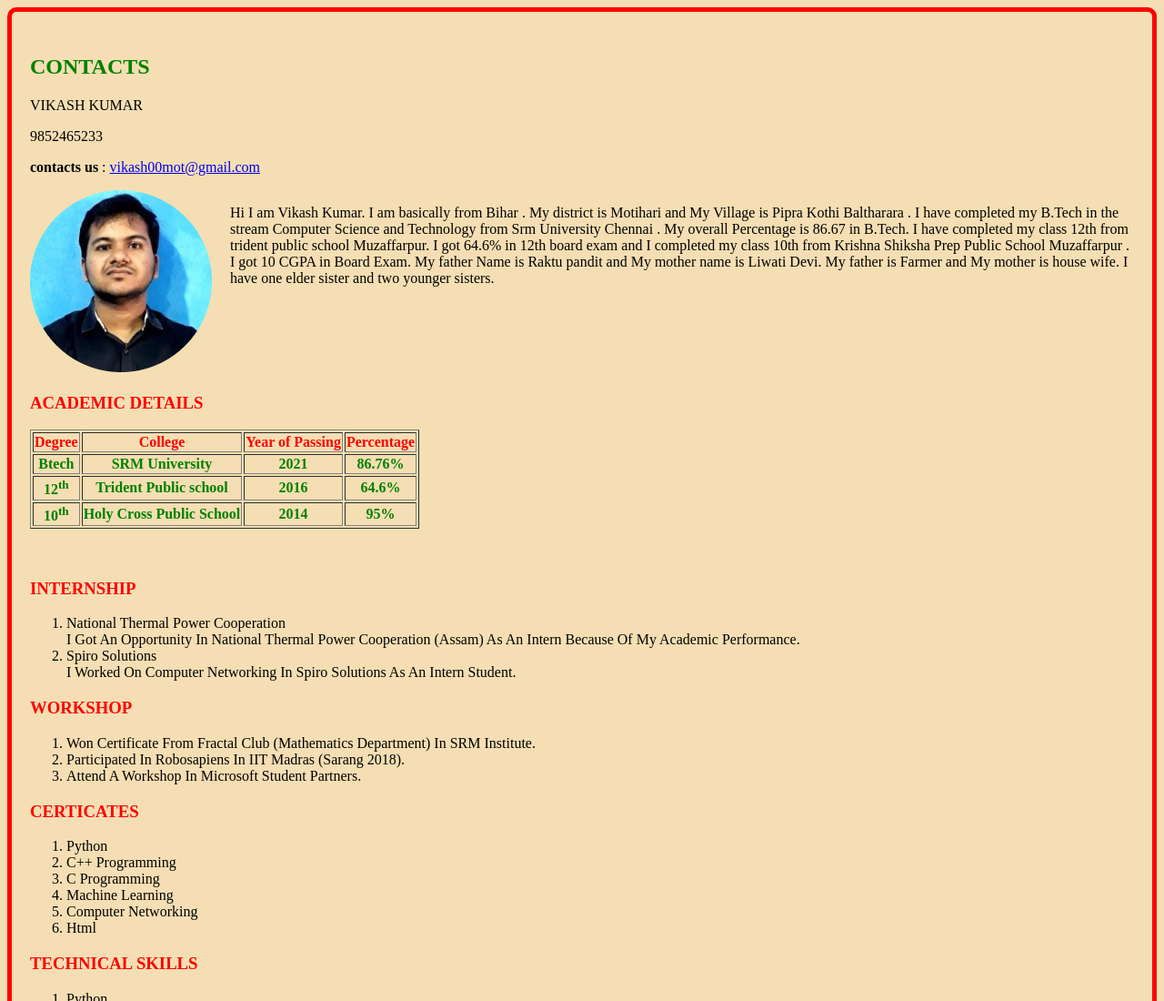
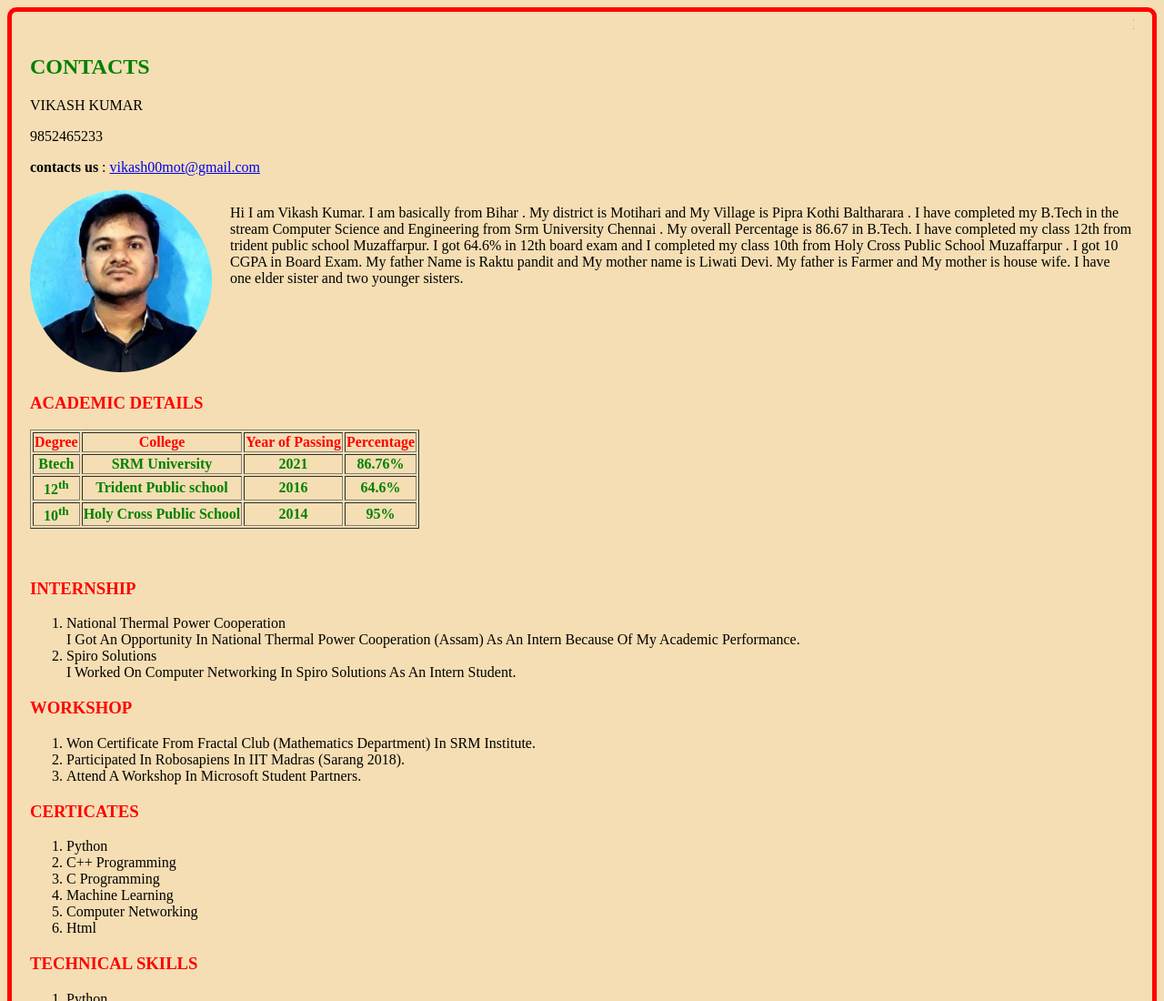
Before and after one commit to VikashKumar27/VikashPortfolio.github.io, a plain HTML site: page index.html in a window 1280 px wide. Shown: the top 1100 px of the page at 91% size. Drawn offline with Linux system fonts and the light colour scheme.

Commit message:
Update index.html

```diff
--- a/index.html
+++ b/index.html
@@ -34,12 +34,12 @@
               <div class="column-right">
                   <p>Hi I am Vikash Kumar. I am basically from Bihar .
                     My district is Motihari and My Village is Pipra Kothi Baltharara .
-                    I have completed my B.Tech in the stream Computer Science and Technology from Srm University Chennai .
+                    I have completed my B.Tech in the stream Computer Science and Engineering from Srm University Chennai .
                     My overall Percentage is 86.67 in B.Tech.
 
 
                     I have completed my class 12th from trident public school Muzaffarpur.
-                    I got 64.6% in 12th board exam and I   completed my class 10th from Krishna Shiksha Prep Public School Muzaffarpur .
+                    I got 64.6% in 12th board exam and I   completed my class 10th from Holy Cross Public School Muzaffarpur .
                     I got 10 CGPA in Board Exam.
 
                     My father Name is Raktu pandit and My mother name is Liwati Devi.
```
